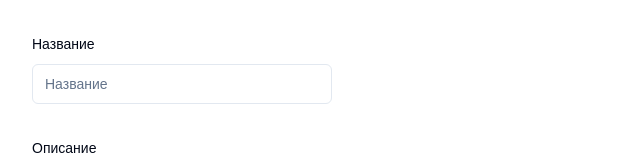
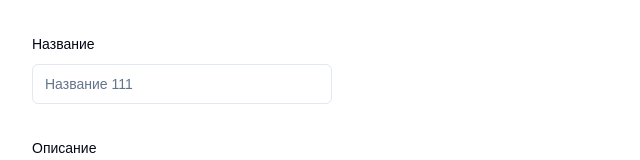
Before and after one commit to Taneros/next15-startup-template, a Next.js app: page / in a window 1280 px wide. Shown: the top 160 px of the page, without its empty margins (0-640 px from the left). Built offline with nearby package versions, Linux system fonts and the light colour scheme; no server answers; the database is empty.

Commit message:
fix: name - texting coolify hook

```diff
--- a/src/features/courses-list/pub/create-course-from.tsx
+++ b/src/features/courses-list/pub/create-course-from.tsx
@@ -49,7 +49,7 @@ export const CreateCourseForm = ({className, revalidatePagePath }: ICreateCourse
             <FormItem>
               <FormLabel>Название</FormLabel>
               <FormControl>
-                <Input placeholder="Название" {...field} />
+                <Input placeholder="Название 111" {...field} />
               </FormControl>
               <FormMessage />
             </FormItem>
```
